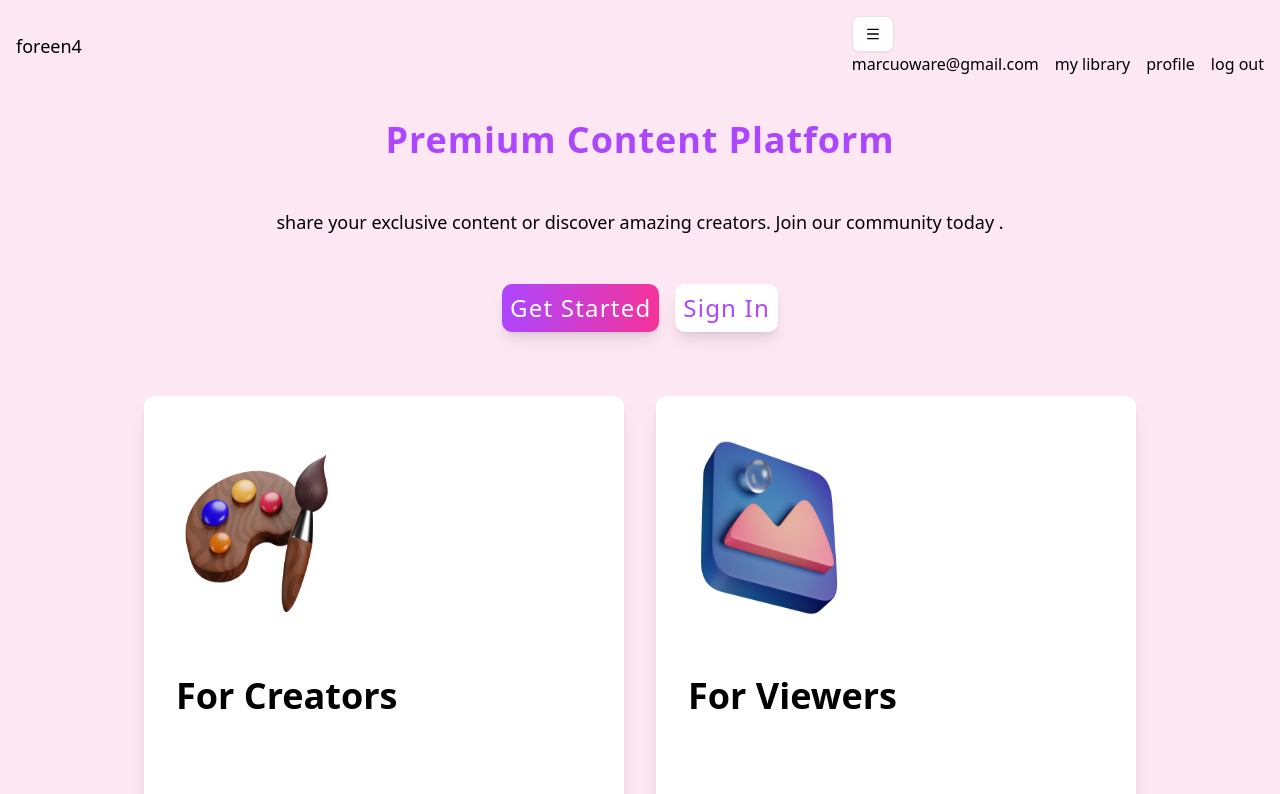
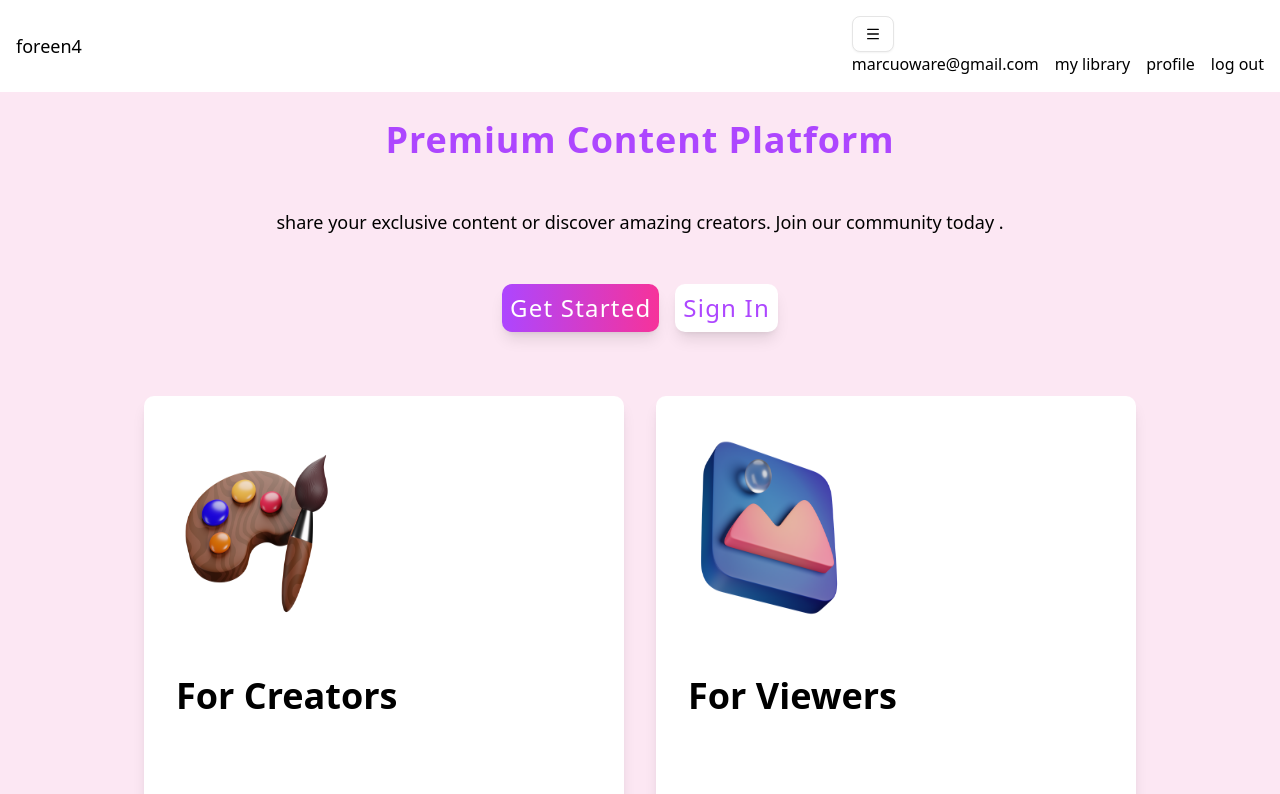
Before and after one commit to demarcuscode/foreen, a Next.js app: page / in a window 1280 px wide. Shown: the top 794 px of the page. Built offline with nearby package versions, Linux system fonts and the light colour scheme.

Commit message:
third commit

```diff
--- a/components/customs/navbar.tsx
+++ b/components/customs/navbar.tsx
@@ -15,7 +15,7 @@ const NavBar = () => {
   }, [pathname]);
 
   return (
-    <div className="flex items-center justify-between p-4 fixed w-full  ">
+    <div className="flex items-center justify-between p-4 fixed w-full bg-white  ">
       <div className="text-lg text-black">{path}</div>
       <NavList />
     </div>
```
